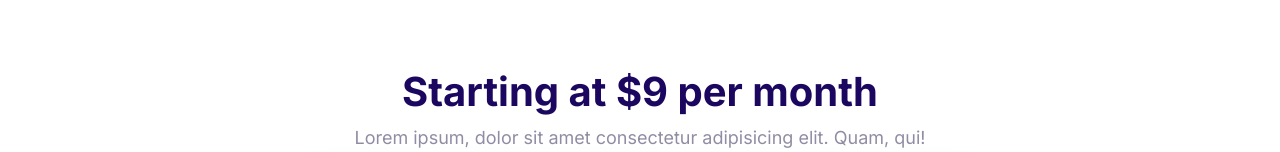
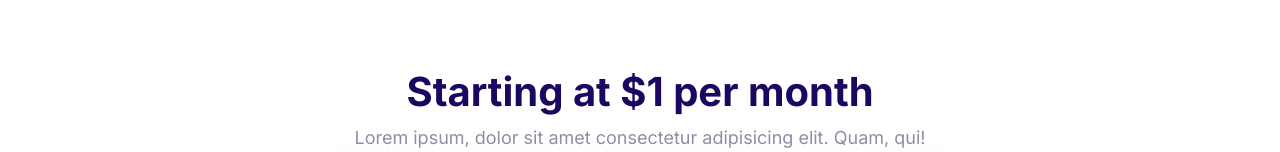
Before and after one commit to Axanth1/moshifyalex, a website built with Parcel: page index.html in a window 1280 px wide. Shown: the part 800-952 px from the top of the page. Built offline with nearby package versions, Linux system fonts and the light colour scheme; files whose address does not match are found by name.

Commit message:
Update price

```diff
--- a/index.html
+++ b/index.html
@@ -48,7 +48,7 @@
 
     <section class="block container block-domain">
       <header class="block__header">
-        <h2>Starting at $9 per month</h2>
+        <h2>Starting at $1 per month</h2>
         <p>Lorem ipsum, dolor sit amet consectetur adipisicing elit. Quam, qui!</p>
       </header>
       <div class="input-group">
```
